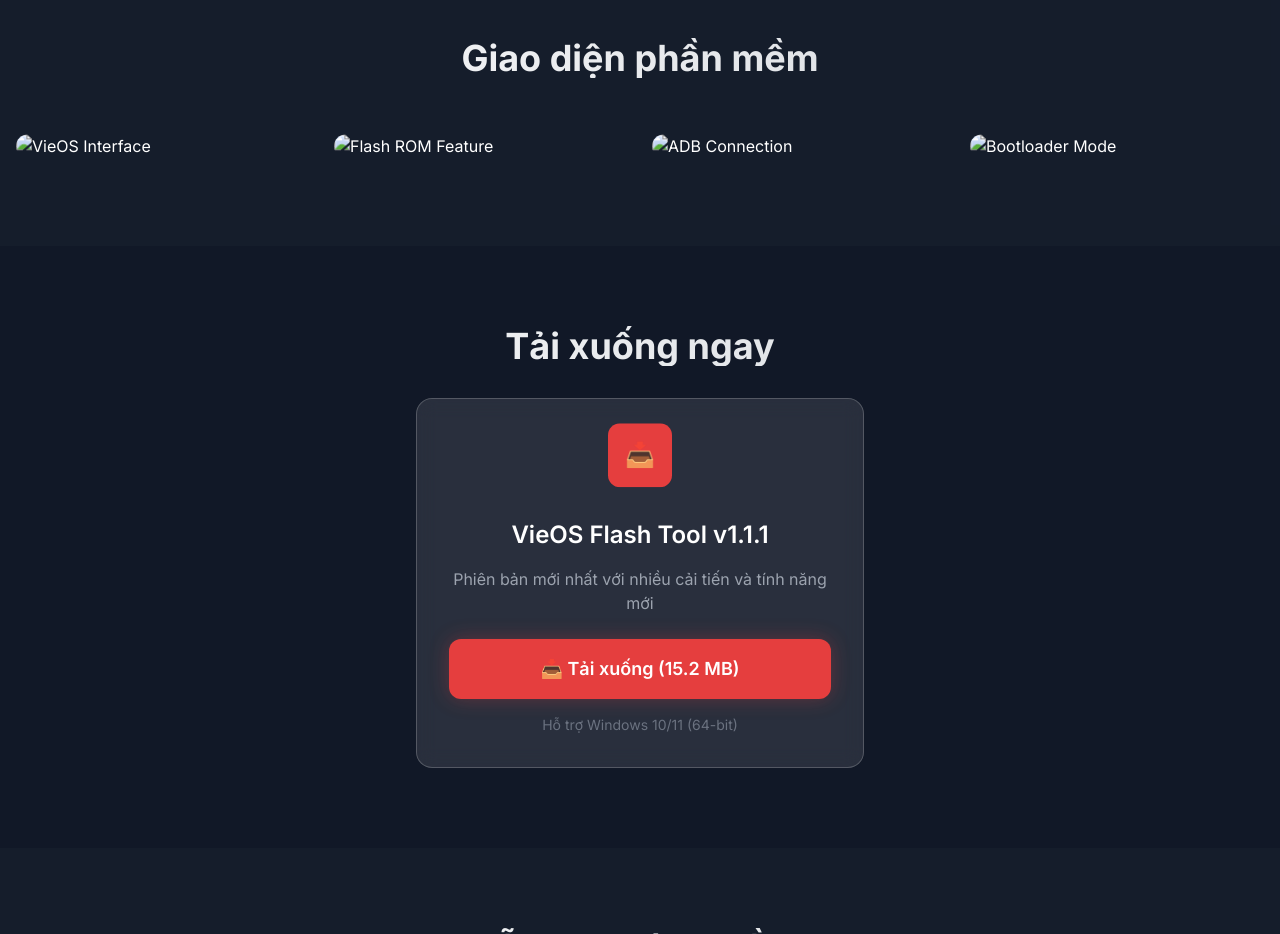
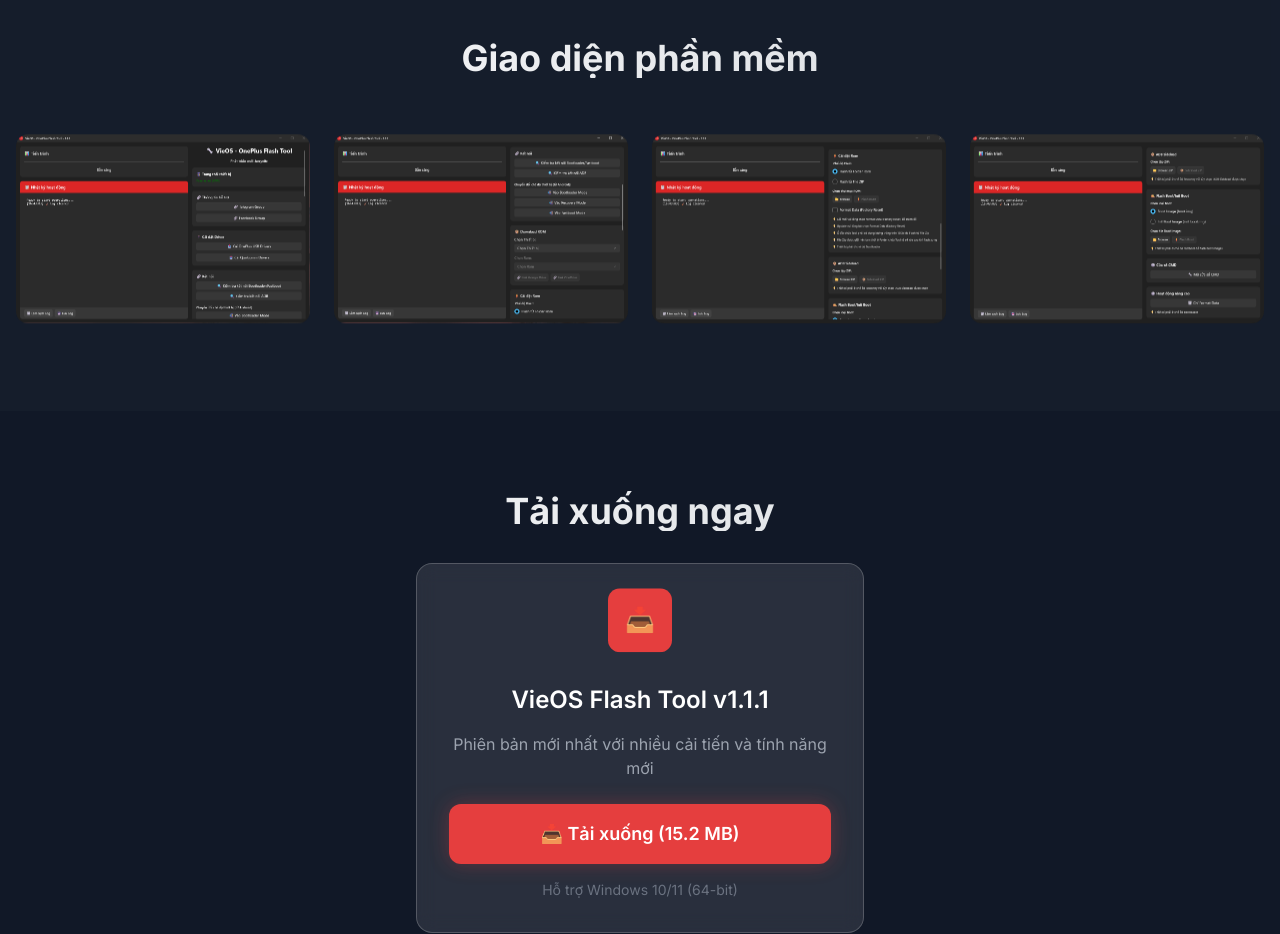
Before and after one commit to cato1412-dev/VieOS-OnePlus-Flash-Tool, a plain HTML site: page index.html in a window 1280 px wide. Shown: the part 1300-2234 px from the top of the page. Drawn offline with nearby package versions, Linux system fonts and the light colour scheme; the site is published under a folder, as on GitHub Pages, so addresses that start at the root find nothing.

Commit message:
Update index.html

```diff
--- a/index.html
+++ b/index.html
@@ -173,16 +173,16 @@
             </h3>
             <div class="grid md:grid-cols-2 lg:grid-cols-4 gap-6">
                 <div class="card-hover rounded-xl overflow-hidden">
-                    <img src="/img/1.png" alt="VieOS Interface" class="w-full h-auto rounded-lg">
+                    <img src="./img/1.png" alt="VieOS Interface" class="w-full h-auto rounded-lg">
                 </div>
                 <div class="card-hover rounded-xl overflow-hidden">
-                    <img src="/img/2.png" alt="Flash ROM Feature" class="w-full h-auto rounded-lg">
+                    <img src="./img/2.png" alt="Flash ROM Feature" class="w-full h-auto rounded-lg">
                 </div>
                 <div class="card-hover rounded-xl overflow-hidden">
-                    <img src="/img/3.png" alt="ADB Connection" class="w-full h-auto rounded-lg">
+                    <img src="./img/3.png" alt="ADB Connection" class="w-full h-auto rounded-lg">
                 </div>
                 <div class="card-hover rounded-xl overflow-hidden">
-                    <img src="/img/4.png" alt="Bootloader Mode" class="w-full h-auto rounded-lg">
+                    <img src="./img/4.png" alt="Bootloader Mode" class="w-full h-auto rounded-lg">
                 </div>
             </div>
         </div>
```
